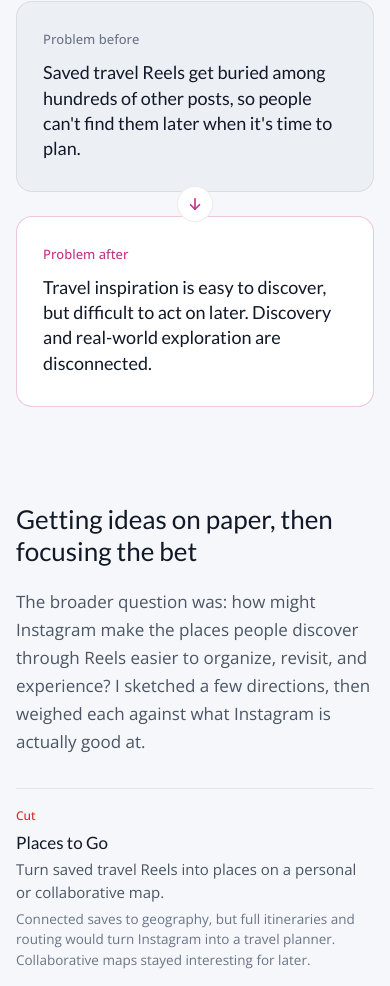
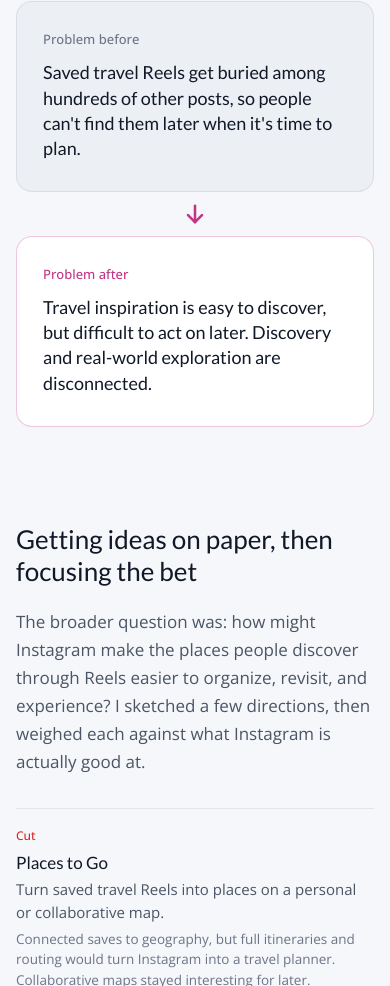
Before and after one commit to RheaMittal/instagram-version-2, a plain HTML site: page index.html in a window 390 px wide. Shown: the part 3218-4204 px from the top of the page. Drawn offline with nearby package versions, Linux system fonts and the light colour scheme.

Commit message:
Simplify problem before/after arrow to a bare accent arrow.
Co-authored-by: Cursor <cursoragent@cursor.com>

```diff
--- a/index.html
+++ b/index.html
@@ -199,13 +199,14 @@ article ul.list li { font-size: 18px; line-height: 1.6; font-weight: 300; }
   line-height: 1.4 !important; color: var(--ink) !important; font-weight: 400 !important; margin: 0 !important;
 }
 .ba-shift {
-  align-self: center; justify-self: center; width: 40px; height: 40px; z-index: 1;
-  border-radius: 50%; background: var(--card); border: 1px solid var(--rule);
-  display: flex; align-items: center; justify-content: center; color: var(--accent);
+  align-self: center; justify-self: center; z-index: 1;
+  display: flex; align-items: center; justify-content: center;
+  color: var(--accent); background: none; border: none; width: auto; height: auto;
 }
+.ba-shift svg { width: 28px; height: 28px; display: block; }
 @media (max-width: 720px) {
   .ba { grid-template-columns: 1fr; gap: 0; }
-  .ba-shift { width: 36px; height: 36px; margin: -6px auto; transform: rotate(90deg); }
+  .ba-shift { margin: 8px auto; transform: rotate(90deg); }
 }
 
 /* Ideation split: directions left, sketch right (image matches content height) */
```
